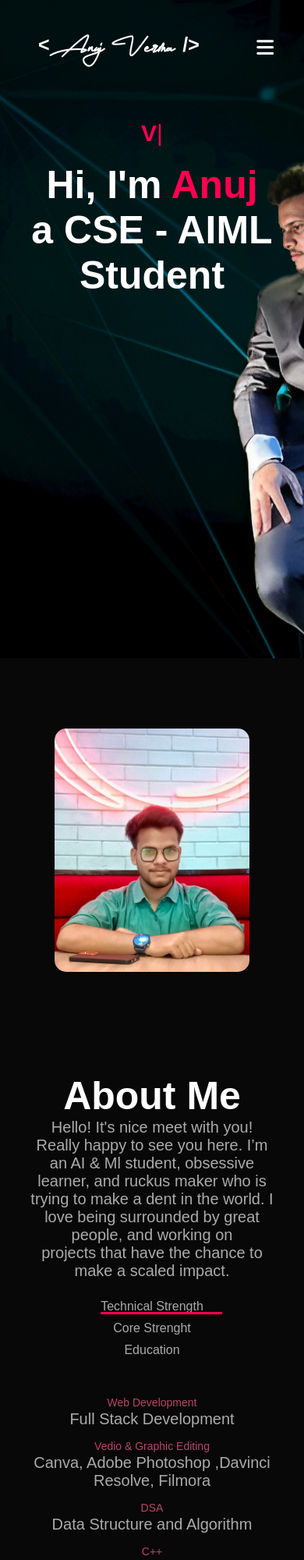
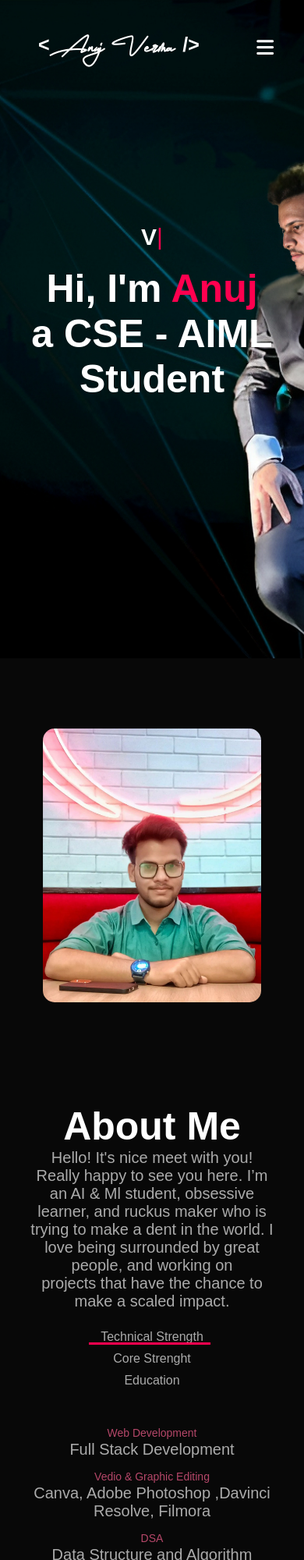
Before and after one commit to Anuj3553/Portfolio, a plain HTML site: page index.html in a window 390 px wide. Shown: the top 2000 px of the page at 78% size. Drawn offline with nearby package versions, Linux system fonts and the light colour scheme.

Commit message:
responsiveness fixes

```diff
--- a/style.css
+++ b/style.css
@@ -60,7 +60,7 @@ body {
 #name {
   font-weight: bold;
   --tw-text-opacity: 1;
-  color: #ff004f;
+  color: white;
 }
 
 /* css for class container which has multiple things logo, nav bar */
@@ -125,7 +125,6 @@ nav ul li a:hover::after {
 .sticky {
   position: fixed;
   width: 80%;
-  background-color: #080808;
   z-index: 1;
 }
 
@@ -485,23 +484,36 @@ nav .fa-solid {
 }
 
 @media screen and (max-width: 1300px) {
+  .intern-list {
+    display: flex;
+    flex-direction: column;
+  }
+
   .row {
     flex-direction: column;
   }
+
   .about-col-2 {
     text-align: center;
     margin-top: 6rem;
   }
+
   .tab-titles {
     justify-content: center;
   }
 }
+
 @media screen and (max-width: 670px) {
   nav ul li a {
     font-size: 15px;
   }
 }
+
 @media only screen and (max-width: 600px) {
+  .header-text {
+    margin-top: 50vw;
+  }
+
   .logo {
     width: 200px;
     height: 100%;
@@ -535,33 +547,42 @@ nav .fa-solid {
     left: 25px;
     cursor: pointer;
   }
+
   .btn {
     display: block;
   }
+
   .container {
     text-align: center;
   }
+
   .sub-title {
     font-size: 50px;
   }
+
   .about-col-1,
   .about-col-2 {
     flex-basis: 100%;
   }
+
   .about-col-1 {
     margin-bottom: 30px;
   }
+
   .about-col-2 {
     font-size: 20px;
   }
+
   .tab-links {
     font-size: 16px;
     margin-right: 20px;
   }
+
   .contact-left,
   .contact-right {
     flex-basis: 100%;
   }
+
   .copyright {
     font-size: 14px;
   }
@@ -579,30 +600,43 @@ nav .fa-solid {
   .header-text h1 {
     font-size: 50px;
   }
+
   .tab-titles {
     flex-direction: column;
   }
+
   .intern-list div {
     padding: 20px;
   }
+
   .profile-logo {
     font-size: 25px;
   }
+
   .about-col-1 img {
-    width: 80%;
+    width: 90%;
   }
+
   .work img {
-    width: 85%;
+    width: 100%;
   }
+
   .tab-links::after {
-    left: 90px;
+    left: 85px;
     bottom: -1px;
   }
+
   .tab-links {
     margin: 5px 0;
   }
+
   .intern-list {
     grid-template-columns: repeat(auto-fit, minmax(230px, 1fr));
+  }
+}
+@media screen and (max-width: 400px) {
+  .tab-links::after {
+    left: 75px;
   }
 }
 
@@ -611,9 +645,11 @@ nav .fa-solid {
     flex-direction: column;
     gap: 20px;
   }
+
   .profile-logo {
     font-size: 24px;
   }
+
   .sub-title {
     font-size: 40px;
   }
```
